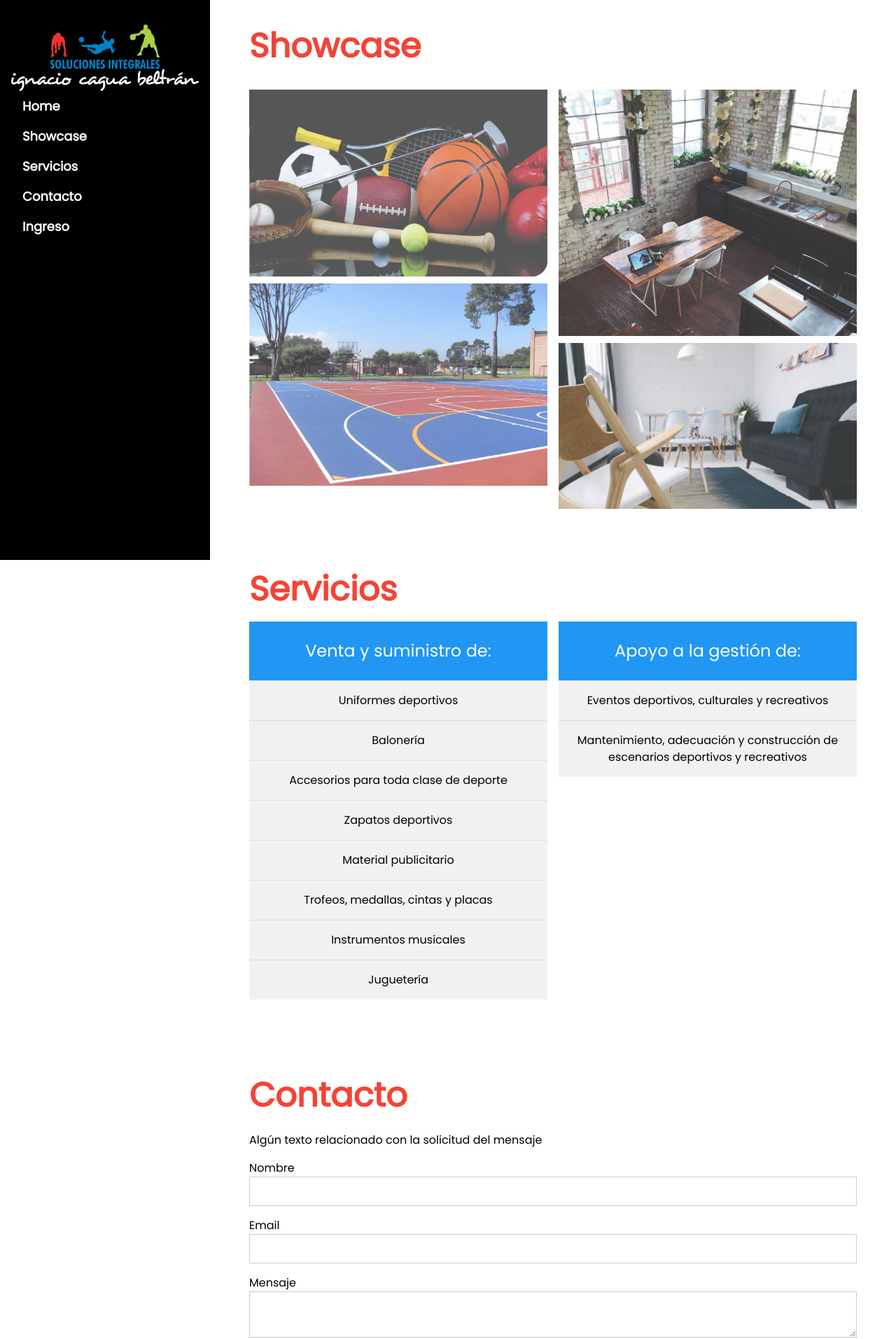
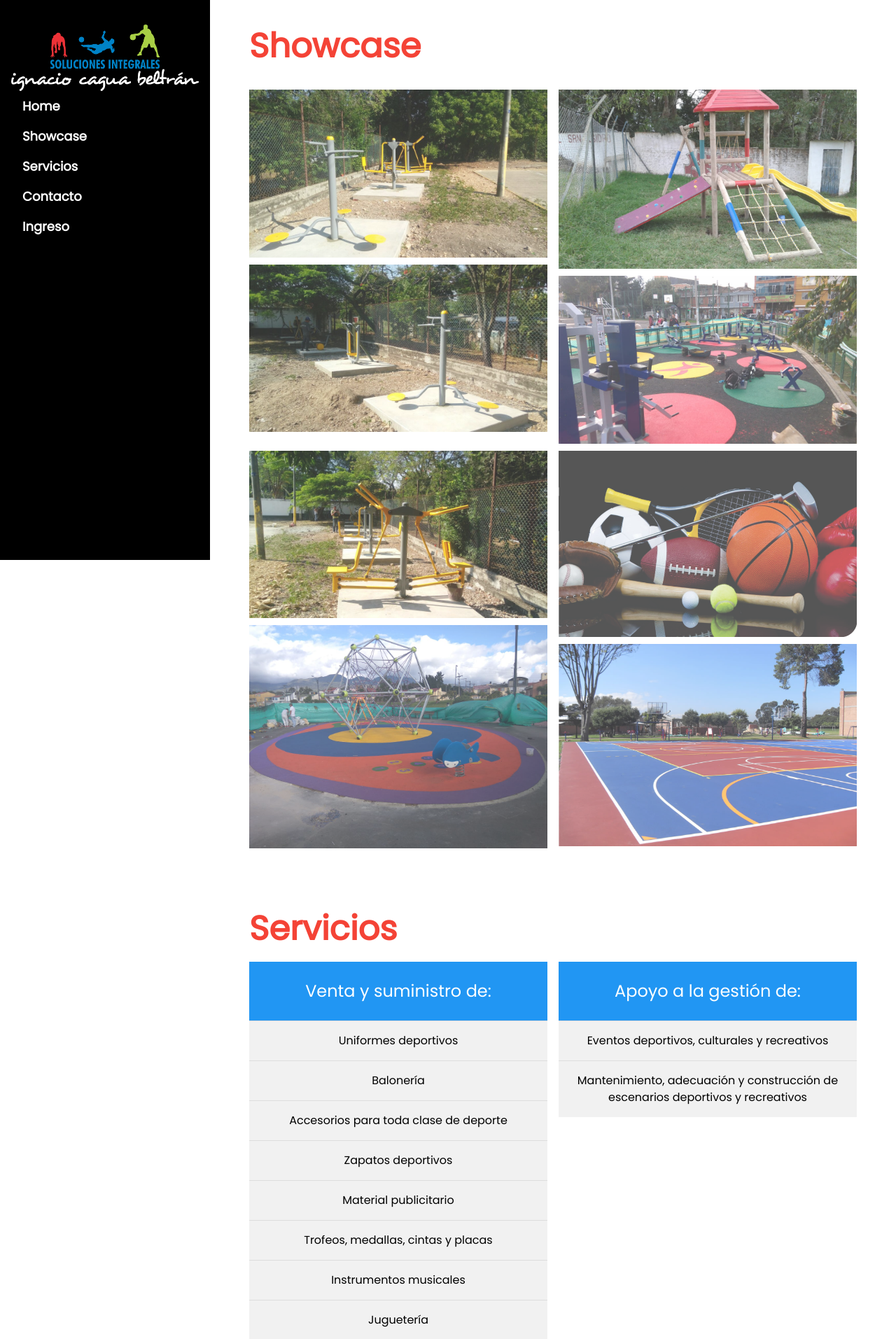
Before and after one commit to mmesas3699/SolucionesIntegrales, a Flask app: page /home in a window 1280 px wide. Shown: the top 1913 px of the page at 70% size. Run offline with Flask 2, Linux system fonts and the light colour scheme; some libraries are stand-ins or nearby versions.

Commit message:
Añadiendo imagenes al Home

```diff
--- a/app/templates/index.html
+++ b/app/templates/index.html
@@ -52,16 +52,25 @@ body {font-size:16px;}
   <!-- Photo grid (modal) -->
   <div class="w3-row-padding">
     <div class="w3-half">
-      <img src="static/img/bienes1.png" style="width:100%" onclick="onClick(this)" alt="Concrete meets bricks">
-      <img src="static/img/servicios1.png" style="width:100%" onclick="onClick(this)" alt="Light, white and tight scandinavian design">
-      <!--<img src="static/img/img1.jpeg" style="width:100%" onclick="onClick(this)" alt="White walls with designer chairs"> -->
+      <img src="static/img/parque1_1.jpeg" style="width:100%" onclick="onClick(this)" alt="Parque">
+      <img src="static/img/parque1_2.jpeg" style="width:100%" onclick="onClick(this)" alt="Parque">
     </div>
 
     <div class="w3-half">
-      <img src="static/img/img1.jpeg" style="width:100%" onclick="onClick(this)" alt="Windows for the atrium">
-      <img src="static/img/img2.jpeg" style="width:100%" onclick="onClick(this)" alt="Bedroom and office in one space">
-      <!-- <img src="static/img/img1.jpeg" style="width:100%" onclick="onClick(this)" alt="Scandinavian design"> -->
+      <img src="static/img/parque2_1.jpeg" style="width:100%" onclick="onClick(this)" alt="Parque">
+      <img src="static/img/parque2_2.jpeg" style="width: 100%" onclick="onClick(this)">
     </div>
+
+    <div class="w3-half">
+      <img src="static/img/parque1_3.jpeg" style="width: 100%" onclick="onClick(this)">
+      <img src="static/img/parque2_3.jpeg" style="width:100%" onclick="onClick(this)" alt="Servicios">
+    </div>
+
+    <div class="w3-half">
+      <img src="static/img/bienes1.png" style="width:100%" onclick="onClick(this)" alt="Implemetación Deportiva">
+      <img src="static/img/servicios1.png" style="width:100%" onclick="onClick(this)" alt="Servicios">
+    </div>
+
   </div>
 
   <!-- Modal for full size images on click-->
```
Also changed, not shown: app/static/img/img1.jpeg (deleted), app/static/img/img2.jpeg (deleted), app/static/img/parque1_1.jpeg (added), app/static/img/parque1_2.jpeg (added), app/static/img/parque1_3.jpeg (added), app/static/img/parque2_1.jpeg (added), app/static/img/parque2_2.jpeg (added), app/static/img/parque2_3.jpeg (added), app/static/img/parque2_4.jpeg (added), 1 other file.
